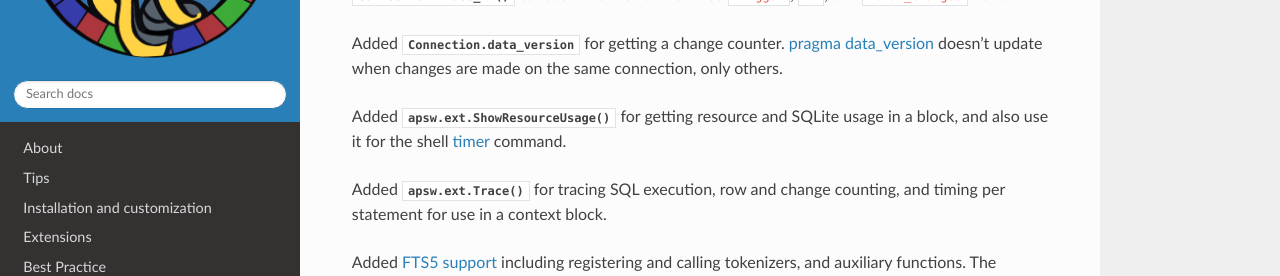
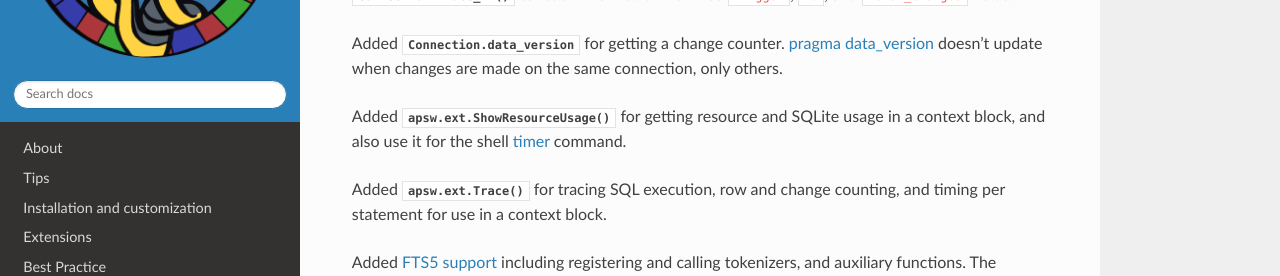
Before and after one commit to rogerbinns/apsw, a Sphinx documentation site: the page built from doc/changes.rst, in a window 1280 px wide and 900 px high, scrolled down 470 px. Shown: the part 151-427 px from the top of the window. Built offline with Sphinx 7.4.7 and the Read the Docs theme 3.1.0, drawn with Linux system fonts in a browser that asks for light colours; pages that are not in the unit, such as notebooks, are missing from menus; the version number is read from the project's files by our own code.

Commit message:
Wording change

```diff
--- a/doc/changes.rst
+++ b/doc/changes.rst
@@ -36,8 +36,8 @@ Added :attr:`Connection.data_version` for getting a change counter.
 changes are made on the same connection, only others.
 
 Added :func:`apsw.ext.ShowResourceUsage` for getting resource and
-SQLite usage in a block, and also use it for the shell :ref:`timer
-<shell-cmd-timer>` command.
+SQLite usage in a context block, and also use it for the shell
+:ref:`timer <shell-cmd-timer>` command.
 
 Added :func:`apsw.ext.Trace` for tracing SQL execution, row and change
 counting, and timing per statement for use in a context block.
```
Also changed, not shown: doc/install.rst (line endings or trailing spaces).
